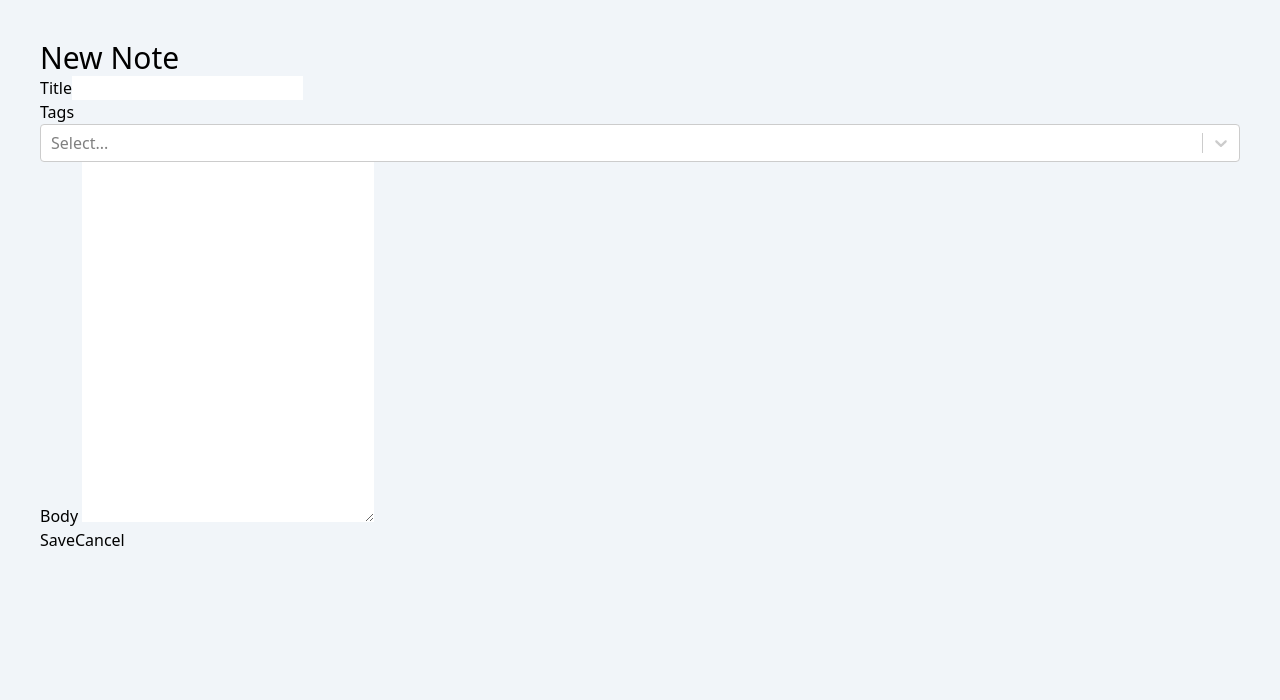
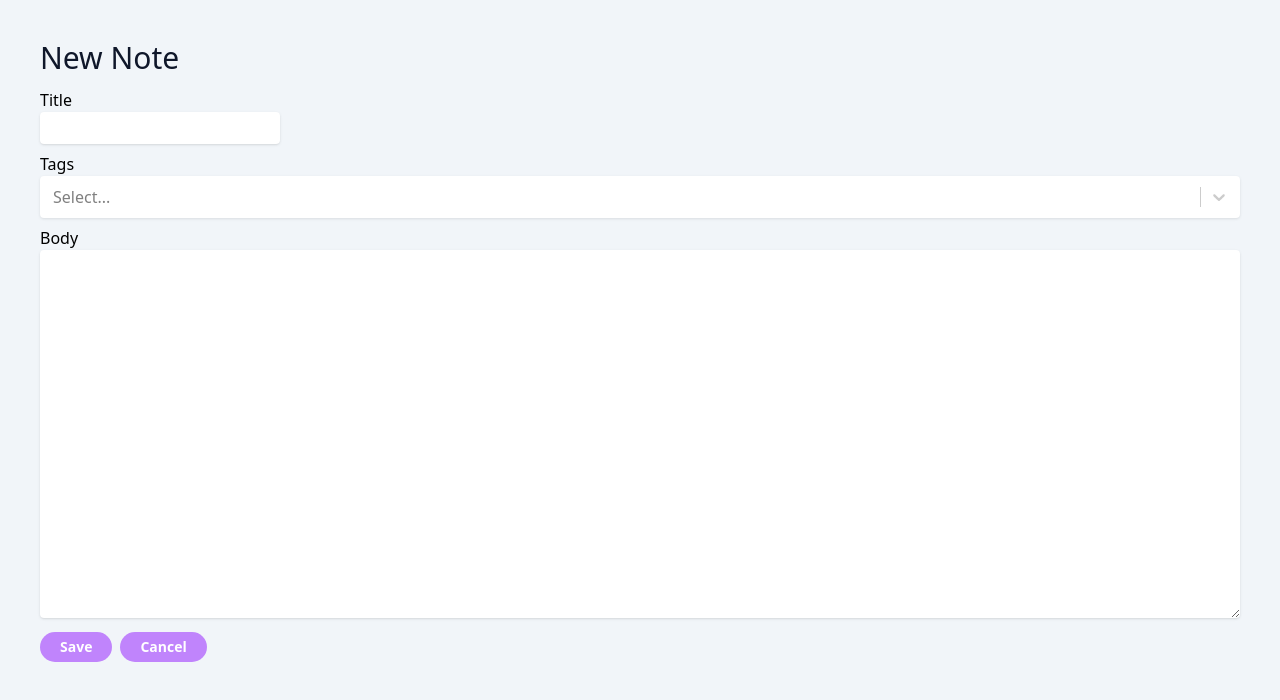
Before and after one commit to Justas-Sind/Notes_app, a React (Vite) app: page /new in a window 1280 px wide. Shown: the top 700 px of the page. Built offline with nearby package versions, Linux system fonts and the light colour scheme.

Commit message:
Added styles to NoteList, NoteForm

```diff
--- a/src/NewNote.tsx
+++ b/src/NewNote.tsx
@@ -10,7 +10,7 @@ type NewNoteProps = {
 function NewNote({ onSubmit, onAddTag, availableTags }: NewNoteProps) {
   return (
     <>
-      <h1 className="text-3xl">New Note</h1>
+      <h1 className="mb-3 text-3xl font-normal text-slate-900">New Note</h1>
       <NoteForm
         onSubmit={onSubmit}
         onAddTag={onAddTag}
--- a/src/NoteForm.tsx
+++ b/src/NoteForm.tsx
@@ -35,23 +35,20 @@ function NoteForm({
   }
 
   return (
-    <form onSubmit={handleSubmit}>
-      <div>
-        <div>
-          <label>
-            Title
+    <form onSubmit={handleSubmit} className="flex flex-col gap-2">
+      <div className="flex flex-col">
+        <p>Title</p>
         <input
           type="text"
           name="title"
           ref={titleRef}
           required
           defaultValue={title}
+          className="w-60 rounded py-1 px-2 shadow focus:outline-none focus:ring focus:ring-purple-300"
         />
-          </label>
       </div>
       <div>
-          <label>
-            Tags{" "}
+        <p>Tags</p>
         <CreatableSelect
           onCreateOption={(label) => {
             const newTag = {
@@ -74,15 +71,41 @@ function NoteForm({
               })
             );
           }}
+          styles={{
+            option: (baseStyles, state) => ({
+              ...baseStyles,
+              color: state.isSelected ? "#0f172a" : "#0f172a",
+              backgroundColor: state.isSelected ? "#fff" : "#fff",
+              ":hover": {
+                cursor: "pointer",
+                backgroundColor: "#f3e8ff",
+              },
+            }),
+
+            control: (baseStyles, state) => ({
+              ...baseStyles,
+              backgroundColor: "#fff",
+              padding: "0",
+              border: state.isFocused ? "3px solid #d8b4fe" : "3px solid #fff",
+              boxShadow: "0 1px 3px 0 rgba(0, 0, 0, 0.1)",
+              borderRadius: "0.25rem",
+              ":hover": {
+                cursor: "pointer",
+                border: "3px solid #d8b4fe",
+              },
+            }),
+            multiValueLabel: (baseStyles) => ({
+              ...baseStyles,
+              backgroundColor: "#c084fc",
+              color: "#fff",
+              padding: "0.2rem 0.5rem",
+            }),
+          }}
           isMulti
         />
-          </label>
-        </div>
       </div>
       <div>
-        <div>
-          <label>
-            Body{" "}
+        <p>Body</p>
         <textarea
           name="body"
           cols={30}
@@ -90,14 +113,23 @@ function NoteForm({
           required
           ref={markdownRef}
           defaultValue={markdown}
+          className="w-full rounded py-1 px-2 shadow focus:outline-none focus:ring focus:ring-purple-300"
         ></textarea>
-          </label>
       </div>
-      </div>
-      <div>
-        <button type="submit">Save</button>
+      <div className="flex items-center gap-2">
+        <button
+          type="submit"
+          className="rounded-full bg-purple-400 py-2 px-5 text-sm font-semibold leading-none text-white transition-all duration-300 hover:bg-purple-500 focus:outline-none focus:ring focus:ring-purple-300 active:bg-purple-600"
+        >
+          Save
+        </button>
         <Link to="..">
-          <button type="button">Cancel</button>
+          <button
+            type="button"
+            className="rounded-full bg-purple-400 py-2 px-5 text-sm font-semibold leading-none text-white transition-all duration-300 hover:bg-purple-500 focus:outline-none focus:ring focus:ring-purple-300 active:bg-purple-600"
+          >
+            Cancel
+          </button>
         </Link>
       </div>
     </form>
--- a/src/NoteList.tsx
+++ b/src/NoteList.tsx
@@ -63,39 +63,35 @@ function NoteList({
     <>
       <div className="flex justify-between">
         <div>
-          <h1 className="text-4xl font-semibold text-slate-900">Notes</h1>
+          <h1 className="mb-2 text-4xl font-semibold text-slate-900">Notes</h1>
         </div>
         <div className="flex items-center gap-2">
           <button
             onClick={() => navigate("/new")}
-            className="rounded-full bg-purple-400 py-2 px-5 text-sm font-semibold leading-5 text-white transition-all duration-300 hover:bg-purple-500 focus:outline-none focus:ring focus:ring-purple-300 active:bg-purple-600"
+            className="rounded-full bg-purple-400 py-2 px-5 text-sm font-semibold leading-none text-white transition-all duration-300 hover:bg-purple-500 focus:outline-none focus:ring focus:ring-purple-300 active:bg-purple-600"
           >
             Create
           </button>
           <button
             onClick={() => openModal()}
-            className="rounded-full bg-purple-400 py-2 px-5 text-sm font-semibold leading-5 text-white transition-all duration-300 hover:bg-purple-500 focus:outline-none focus:ring focus:ring-purple-300 active:bg-purple-600"
+            className="rounded-full bg-purple-400 py-2 px-5 text-sm font-semibold leading-none text-white transition-all duration-300 hover:bg-purple-500 focus:outline-none focus:ring focus:ring-purple-300 active:bg-purple-600"
           >
             Edit Tags
           </button>
         </div>
       </div>
-      <form className="mt-2">
-        <div>
-          <div>
-            <label className="flex flex-col">
-              Title
+      <form className="flex flex-col gap-2">
+        <div className="flex flex-col">
+          <p>Title</p>
           <input
             type="text"
             value={title}
             onChange={(e) => setTitle(e.target.value)}
-                className="w-60 rounded focus:outline-none focus:ring focus:ring-violet-300"
+            className="w-60 rounded py-1 px-2 shadow focus:outline-none focus:ring focus:ring-purple-300"
           />
-            </label>
         </div>
         <div>
-            <label>
-              Tags{" "}
+          <p>Tags</p>
           <ReactSelect
             value={selectedTags.map((tag) => {
               return { label: tag.label, value: tag.id };
@@ -116,30 +112,37 @@ function NoteList({
                 ...baseStyles,
                 color: state.isSelected ? "#0f172a" : "#0f172a",
                 backgroundColor: state.isSelected ? "#fff" : "#fff",
-                    ':hover': {
+                ":hover": {
+                  cursor: "pointer",
                   backgroundColor: "#f3e8ff",
-                    }
+                },
               }),
 
-                  control: (baseStyles) => ({
+              control: (baseStyles, state) => ({
                 ...baseStyles,
                 backgroundColor: "#fff",
                 padding: "0",
-                    border: "none",
-                    boxShadow: "none",
+                border: state.isFocused
+                  ? "3px solid #d8b4fe"
+                  : "3px solid #fff",
+                boxShadow: "0 1px 3px 0 rgba(0, 0, 0, 0.1)",
                 borderRadius: "0.25rem",
+                ":hover": {
+                  cursor: "pointer",
+                  border: "3px solid #d8b4fe",
+                },
               }),
-                  singleValue: (baseStyles) => ({
+              multiValueLabel: (baseStyles) => ({
                 ...baseStyles,
+                backgroundColor: "#c084fc",
                 color: "#fff",
+                padding: "0.2rem 0.5rem",
               }),
             }}
           />
-            </label>
-          </div>
         </div>
       </form>
-      <div>
+      <div className="mt-8 grid auto-rows-fr grid-cols-fill-200min gap-4">
         {filteredNotes.map((note) => (
           <NoteCard
             key={note.id}
@@ -162,17 +165,17 @@ function NoteList({
 
 function NoteCard({ id, title, tags }: SimplifiedNote) {
   return (
-    <div>
+    <div className="rounded bg-white shadow transition-all duration-300 hover:bg-purple-100 active:bg-purple-200">
       <Link to={`/${id}`}>
-        <div>
-          <div>
-            <p>{title} </p>
+        <div className="h-full p-2">
+          <div className="mb-2">
+            <p className="text-lg">{title}</p>
           </div>
-          <div>
+          <div className="flex flex-wrap gap-1">
             {tags.length > 0 &&
               tags.map((tag) => (
-                <div key={tag.id}>
-                  <p>{tag.label}</p>
+                <div key={tag.id} className="rounded bg-purple-400 py-1.5 px-2">
+                  <p className="leading-none text-white">{tag.label}</p>
                 </div>
               ))}
           </div>
--- a/tailwind.config.cjs
+++ b/tailwind.config.cjs
@@ -2,7 +2,12 @@
 module.exports = {
   content: ["./index.html", "./src/**/*.{js,ts,jsx,tsx}"],
   theme: {
-    extend: {},
+    extend: {
+      gridTemplateColumns: {
+        // Notes grid with auto-fill
+        'fill-200min': 'repeat(auto-fill, minmax(200px, 1fr))',
+      }
+    },
   },
   plugins: [],
 };
```
Lines whose indentation alone changed are shown as unchanged.
